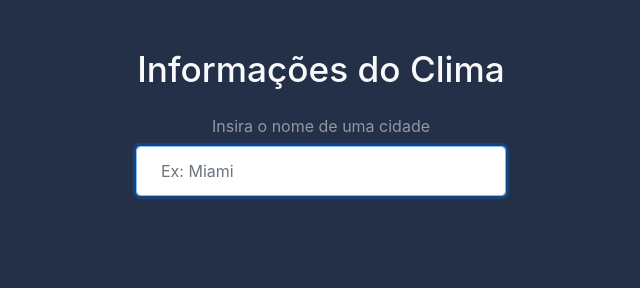
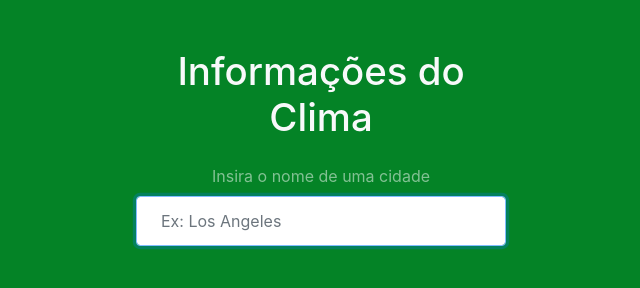
Before and after one commit to alexvieirasj/weather-application, a plain HTML site: page index.html in a window 1280 px wide. Shown: the whole page, without its empty margins (319-959 px from the left). Drawn offline with nearby package versions, Linux system fonts and the light colour scheme.

Commit message:
Ajuste da cor e layout da aplicação

```diff
--- a/css/style.css
+++ b/css/style.css
@@ -1,5 +1,5 @@
 body {
-  background: #233047;
+  background: #048326;
 }
 
 .container {
@@ -7,7 +7,7 @@ body {
 }
 
 h1 {
-  font-size: 2.2rem;
+  font-size: 2.4rem;
 }
 
 .time-icon {
--- a/index.html
+++ b/index.html
@@ -12,7 +12,7 @@
 
     <form data-js="change-location" class="my-4 text-center text-white-50">
       <label for="city">Insira o nome de uma cidade</label>
-      <input class="form-control p-4" type="text" name="city" placeholder="Ex: Miami" autofocus>
+      <input class="form-control p-4" type="text" name="city" placeholder="Ex: Los Angeles" autofocus>
 
     </form>
 
```
